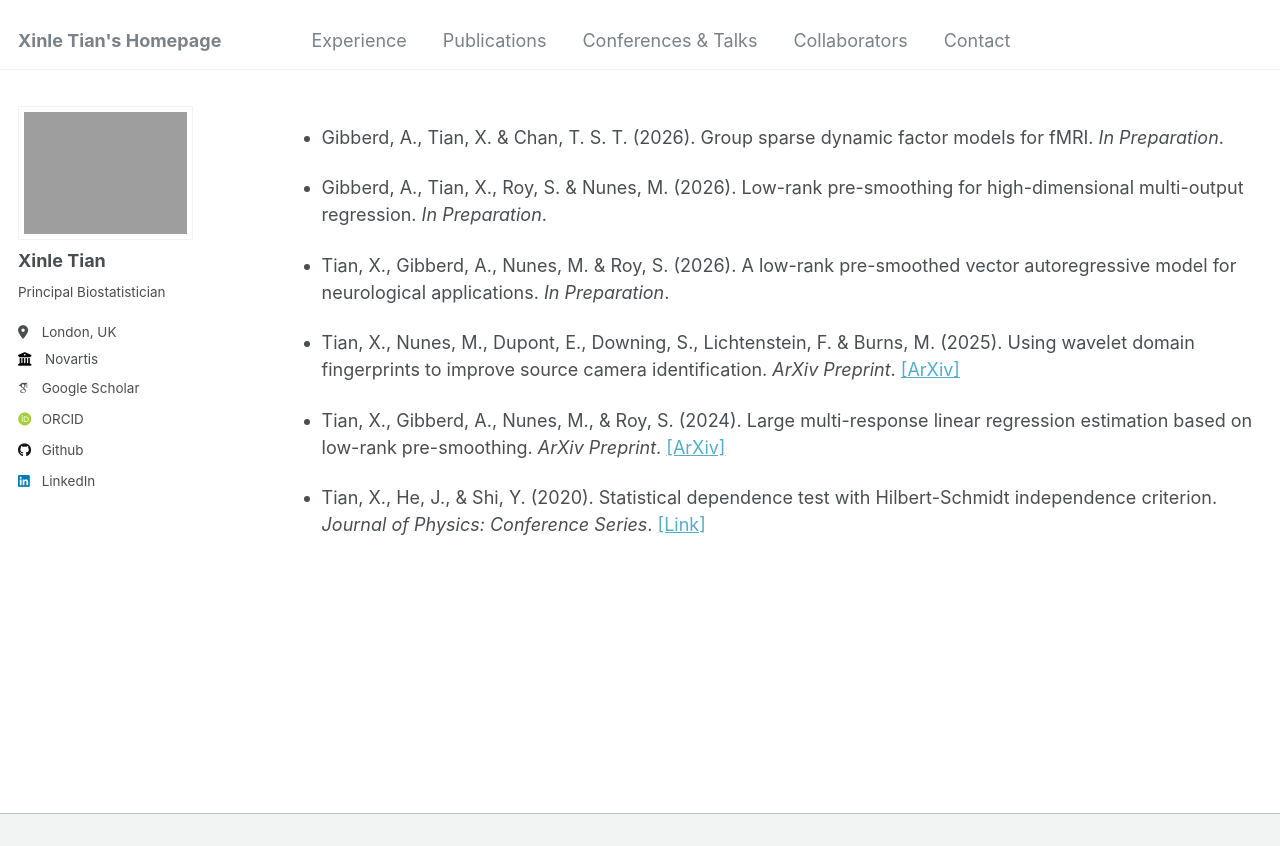
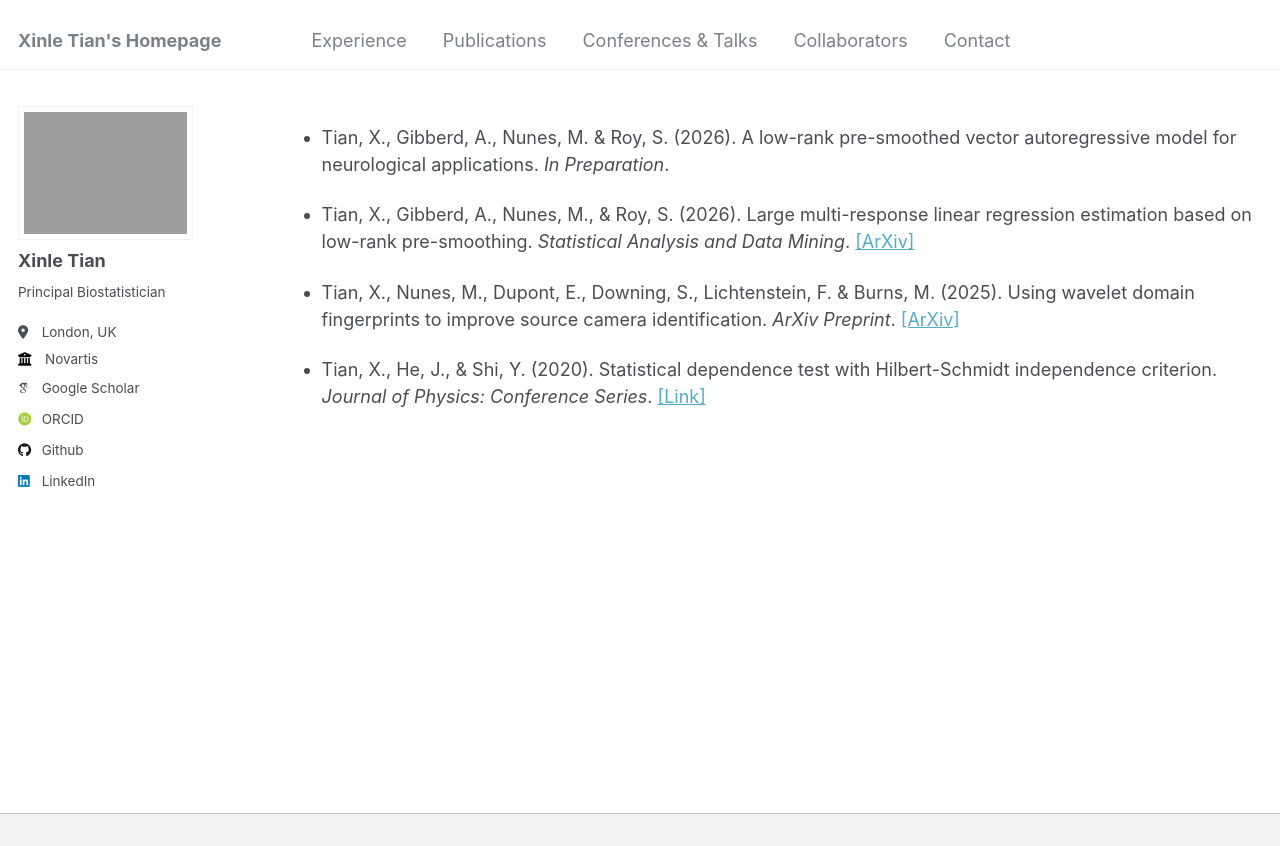
Before and after one commit to xinlet/xinlet.github.io, a Jekyll site: the page built from _pages/publications.md, in a window 1280 px wide and 986 px high, cut to the strip 0-846 px from the top of the window. Built offline with Jekyll 4.4.1, drawn with Linux system fonts in a browser that asks for light colours; some web fonts are replaced.

Commit message:
Update publications.md

```diff
--- a/_pages/publications.md
+++ b/_pages/publications.md
@@ -7,15 +7,10 @@
 
 {% include base_path %}
 
+* Tian, X., Gibberd, A., Nunes, M. & Roy, S. (2026). A low-rank pre-smoothed vector autoregressive model for neurological applications. *In Preparation*.
 
-* Gibberd, A., Tian, X. & Chan, T. S. T. (2026). Group sparse dynamic factor models for fMRI. *In Preparation*.
-
-* Gibberd, A., Tian, X., Roy, S. & Nunes, M. (2026). Low-rank pre-smoothing for high-dimensional multi-output regression. *In Preparation*.
-
-* Tian, X., Gibberd, A., Nunes, M. & Roy, S. (2026). A low-rank pre-smoothed vector autoregressive model for neurological applications. *In Preparation*.
+* Tian, X., Gibberd, A., Nunes, M., & Roy, S. (2026). Large multi-response linear regression estimation based on low-rank pre-smoothing. *Statistical Analysis and Data Mining*. [[ArXiv]](https://arxiv.org/abs/2411.18334)
 
 * Tian, X., Nunes, M., Dupont, E., Downing, S., Lichtenstein, F. & Burns, M. (2025). Using wavelet domain fingerprints to improve source camera identification. *ArXiv Preprint*. [[ArXiv]](https://arxiv.org/abs/2507.01712)
 
-* Tian, X., Gibberd, A., Nunes, M., & Roy, S. (2024). Large multi-response linear regression estimation based on low-rank pre-smoothing. *ArXiv Preprint*. [[ArXiv]](https://arxiv.org/abs/2411.18334)
-
 * Tian, X., He, J., & Shi, Y. (2020). Statistical dependence test with Hilbert-Schmidt independence criterion. *Journal of Physics: Conference Series*. [[Link]](https://iopscience.iop.org/article/10.1088/1742-6596/1601/3/032008/meta)
```
